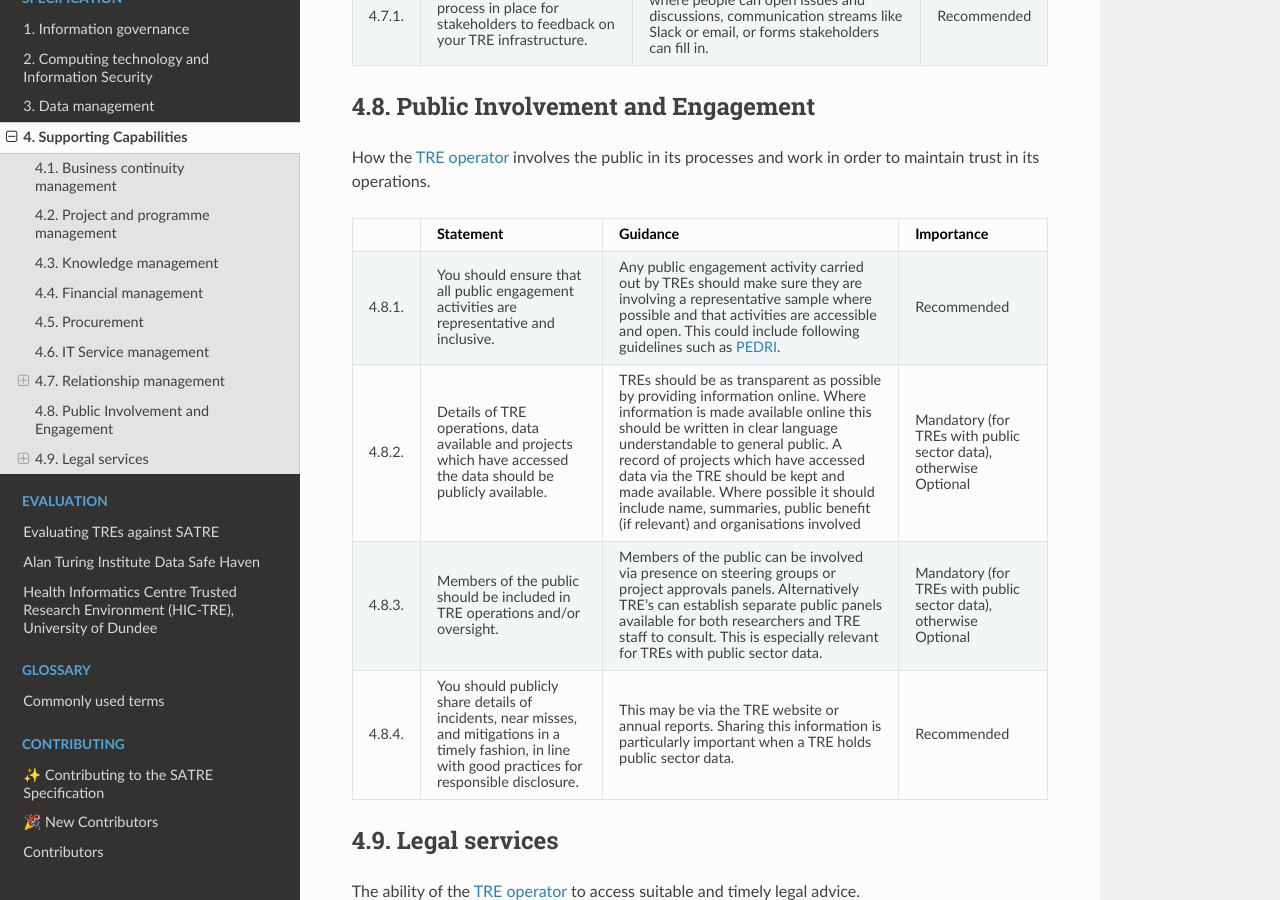
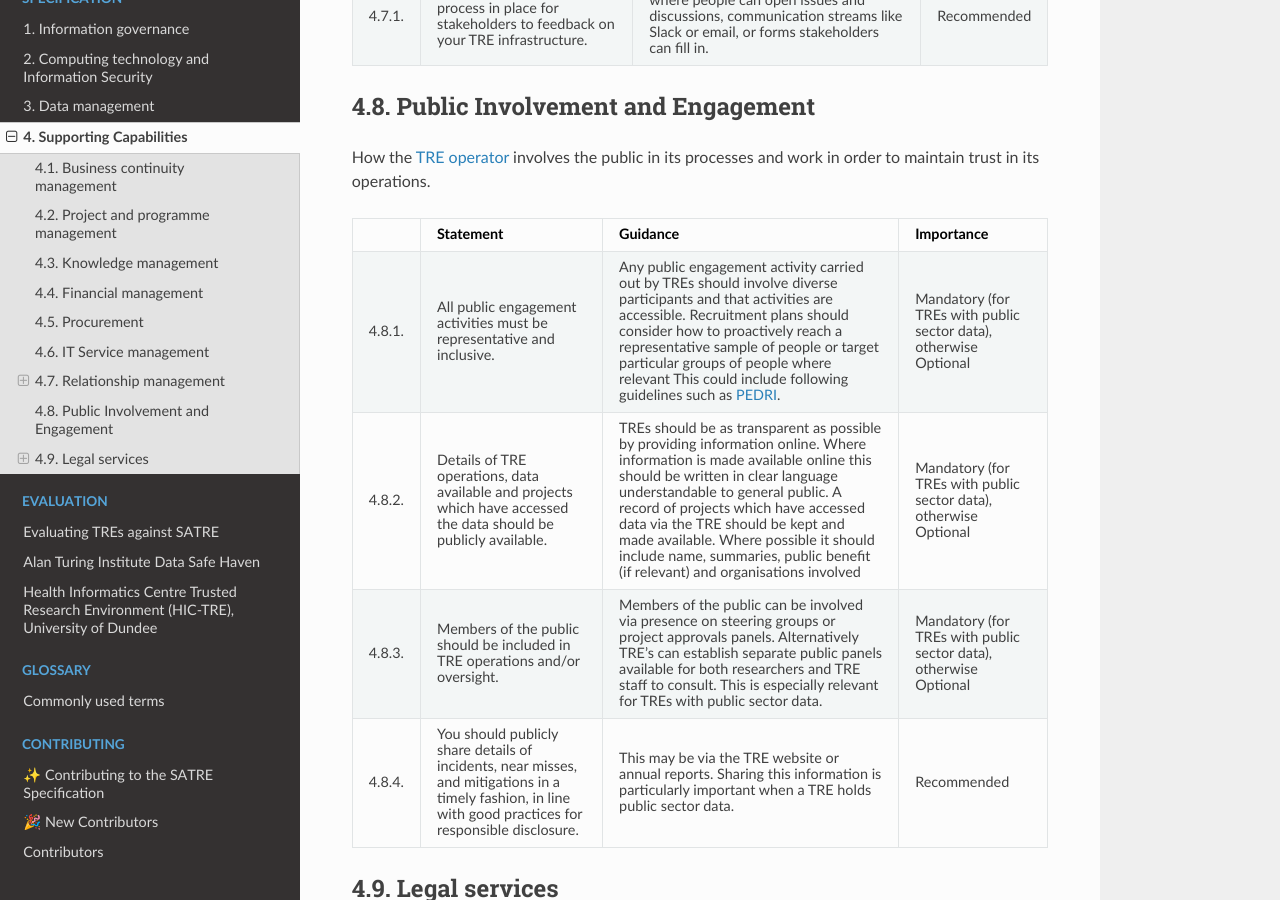
Before and after one commit to sa-tre/satre-specification, a Sphinx documentation site: the page built from docs/source/pillars/supporting.md, in a window 1280 px wide and 900 px high, scrolled down 3225 px. Built offline with Sphinx 7.4.7 and the Read the Docs theme 2.0.0, drawn with Linux system fonts in a browser that asks for light colours.

Commit message:
Closes https://github.com/sa-tre/satre-specification/issues/259

```diff
--- a/docs/source/pillars/supporting.md
+++ b/docs/source/pillars/supporting.md
@@ -189,10 +189,11 @@ How the {ref}`TRE operator <infrastructure_roles>` involves the public in its pr
   - Guidance
   - Importance
 * - 4.8.1.
-  - You should ensure that all public engagement activities are representative and inclusive.
-  - Any public engagement activity carried out by TREs should make sure they are involving a representative sample where possible and that activities are accessible and open.
+  - All public engagement activities must be representative and inclusive.
+  - Any public engagement activity carried out by TREs should involve diverse participants and that activities are accessible.
+    Recruitment plans should consider how to proactively reach a representative sample of people or target particular groups of people where relevant
     This could include following guidelines such as [PEDRI](https://www.pedri.org.uk/).
-  - Recommended
+  - Mandatory (for TREs with public sector data), otherwise Optional
 * - 4.8.2.
   - Details of TRE operations, data available and projects which have accessed the data should be publicly available.
   - TREs should be as transparent as possible by providing information online.
```
